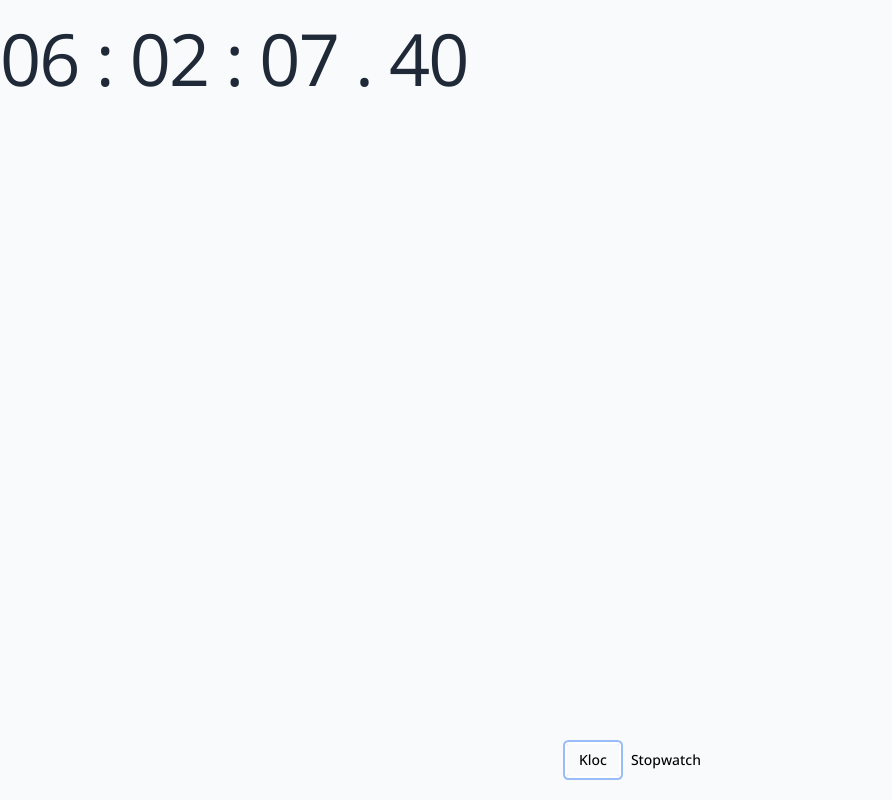
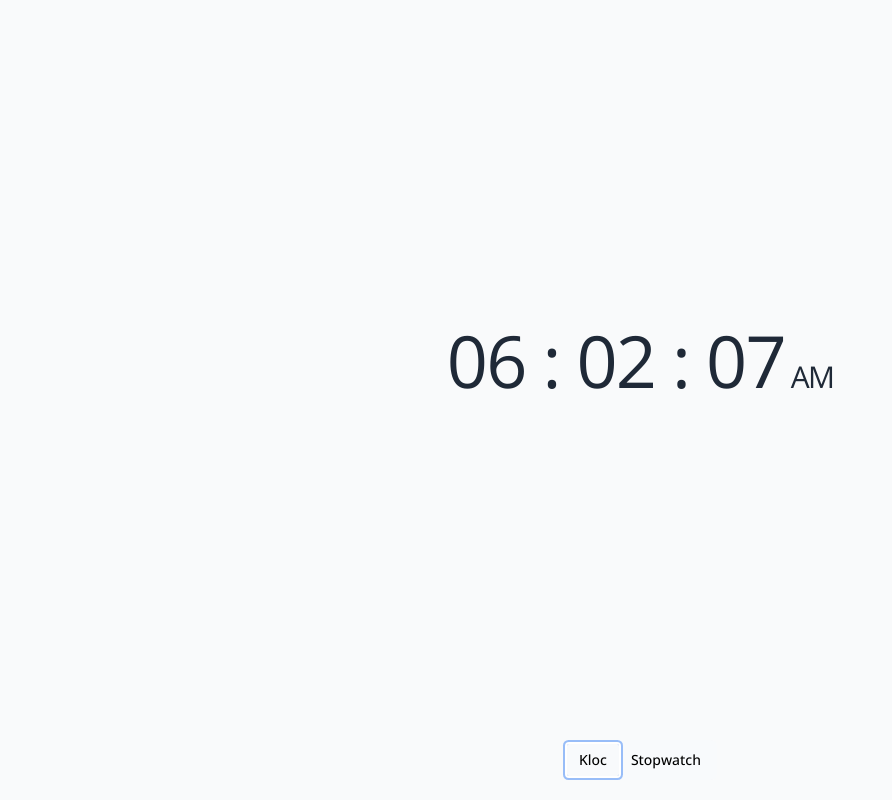
Before and after one commit to abizek/kloc, a React (Vite) app: page / in a window 1280 px wide. Both pictures are taken after a click on the tab "Kloc". Shown: the whole page, without its empty margins (0-892 px from the left). Built offline with nearby package versions, Linux system fonts and the light colour scheme.

Commit message:
update kloc layout

```diff
--- a/src/pages/Kloc.tsx
+++ b/src/pages/Kloc.tsx
@@ -7,12 +7,16 @@ export function Kloc() {
   useEffect(() => {
     const intervalId = setInterval(() => {
       setCurrentTime(Date.now())
-    }, 10)
+    }, 100)
 
     return () => {
       clearInterval(intervalId)
     }
   }, [])
 
-  return <TimeView id="kloc" timeInMs={currentTime} />
+  return (
+    <div className='relative z-20 grid size-full place-items-center'>
+      <TimeView id="kloc" timeInMs={currentTime} currentTimeZone hideMs />
+    </div>
+  )
 }
```
